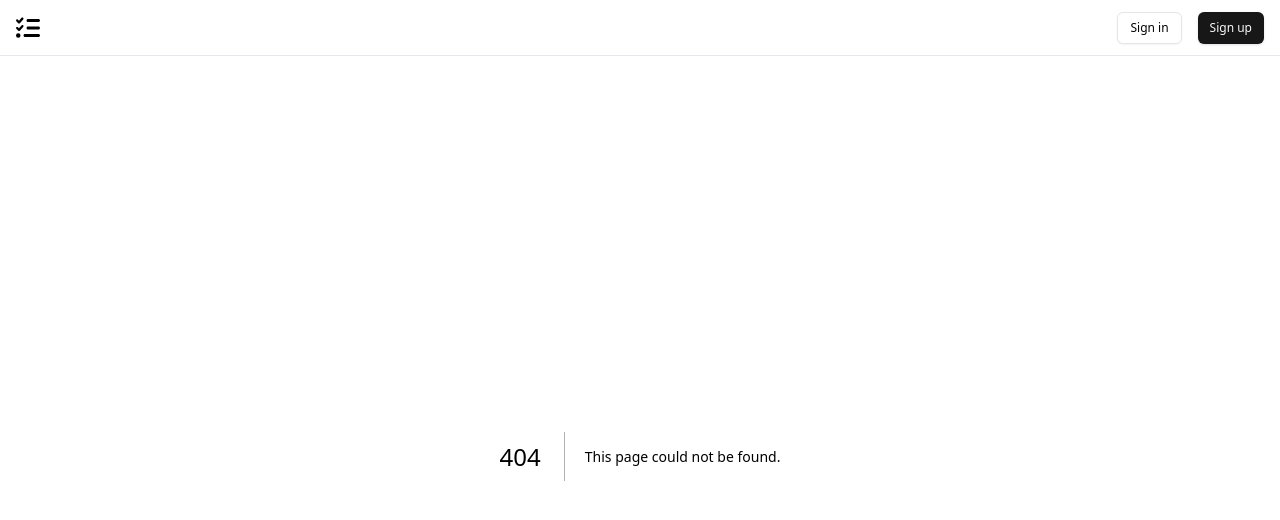
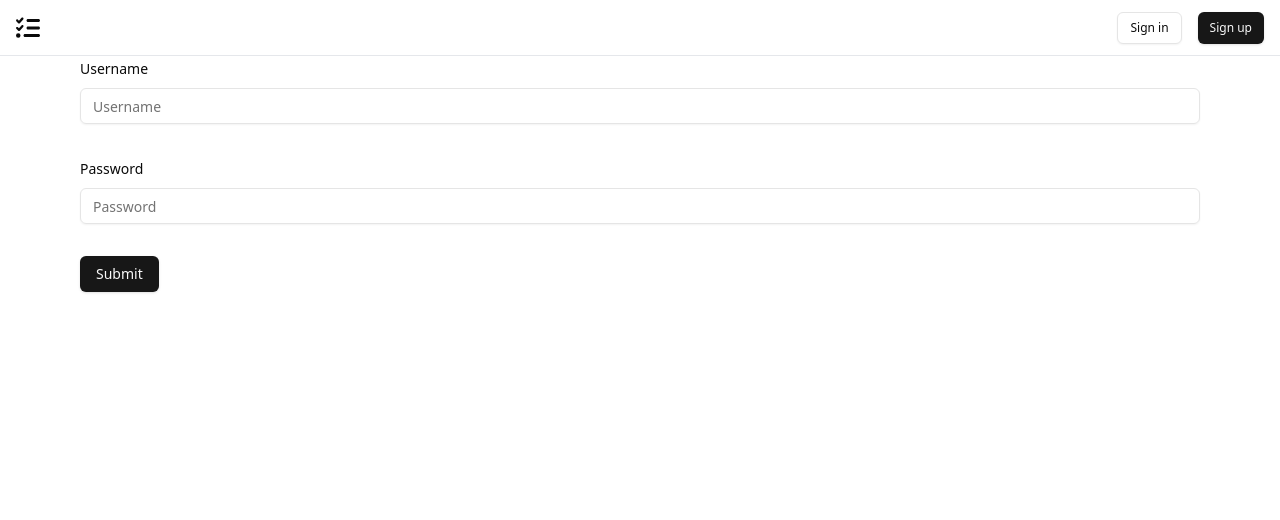
Before and after one commit to hesic73/my-todo-app, a Next.js app in the folder frontend/: page /login in a window 1280 px wide. Before the commit this address had no page. Shown: the top 520 px of the page. Built offline with nearby package versions, Linux system fonts and the light colour scheme.

Commit message:
some progress on login form

```diff
--- /dev/null
+++ b/frontend/app/login/page.jsx
@@ -0,0 +1,9 @@
+import LoginForm from "@/components/LoginForm";
+
+export default function Login() {
+    return (
+        <>
+            <LoginForm />
+        </>
+    );
+}
--- /dev/null
+++ b/frontend/components/LoginForm.jsx
@@ -0,0 +1,72 @@
+'use client';
+
+import { useForm } from 'react-hook-form';
+import { Button } from '@/components/ui/button';
+import { Form, FormControl, FormDescription, FormField, FormItem, FormLabel, FormMessage } from '@/components/ui/form';
+import { Input } from '@/components/ui/input';
+
+import { z } from "zod";
+import { zodResolver } from "@hookform/resolvers/zod"
+
+const formSchema = z.object({
+    username: z.string().min(2, {
+        message: "Username must be at least 2 characters.",
+    }).max(50, {
+        message: "Username must be at most 50 characters.",
+    }),
+    password: z.string().min(6, {
+        message: "Password must be at least 6 characters.",
+    }),
+})
+
+export default function LoginForm() {
+    const form = useForm({
+        resolver: zodResolver(formSchema),
+        defaultValues: {
+            username: "",
+            password: "",
+        },
+    })
+
+    // Submit handler
+    function onSubmit(values) {
+        console.log(values)
+    }
+
+    return (
+        <Form {...form}>
+            <form onSubmit={form.handleSubmit(onSubmit)} className="space-y-8">
+                <FormField
+                    control={form.control}
+                    name="username"
+                    render={({ field }) => (
+                        <FormItem>
+                            <FormLabel>Username</FormLabel>
+                            <FormControl>
+                                <Input placeholder="Username" {...field} />
+                            </FormControl>
+                            <FormMessage />
+                        </FormItem>
+                    )}
+                />
+
+                {/* Password field */}
+                <FormField
+                    control={form.control}
+                    name="password"
+                    render={({ field }) => (
+                        <FormItem>
+                            <FormLabel>Password</FormLabel>
+                            <FormControl>
+                                <Input type="password" placeholder="Password" {...field} />
+                            </FormControl>
+                            <FormMessage />
+                        </FormItem>
+                    )}
+                />
+
+                <Button type="submit">Submit</Button>
+            </form>
+        </Form>
+    );
+}
--- a/frontend/components/NavbarButtonGroup.jsx
+++ b/frontend/components/NavbarButtonGroup.jsx
@@ -17,7 +17,7 @@
                 </>
             ) : (
                 <>
-                    <Link href="#" className={buttonVariants({ variant: "outline", size: "sm" })}>Sign in</Link>
+                    <Link href="/login" className={buttonVariants({ variant: "outline", size: "sm" })}>Sign in</Link>
                     <Link href="#" className={buttonVariants({ size: "sm" })}>Sign up</Link>
                 </>
 
--- /dev/null
+++ b/frontend/components/ui/form.jsx
@@ -0,0 +1,134 @@
+"use client";
+import * as React from "react"
+import { Slot } from "@radix-ui/react-slot"
+import { Controller, FormProvider, useFormContext } from "react-hook-form";
+
+import { cn } from "@/lib/utils"
+import { Label } from "@/components/ui/label"
+
+const Form = FormProvider
+
+const FormFieldContext = React.createContext({})
+
+const FormField = (
+  {
+    ...props
+  }
+) => {
+  return (
+    (<FormFieldContext.Provider value={{ name: props.name }}>
+      <Controller {...props} />
+    </FormFieldContext.Provider>)
+  );
+}
+
+const useFormField = () => {
+  const fieldContext = React.useContext(FormFieldContext)
+  const itemContext = React.useContext(FormItemContext)
+  const { getFieldState, formState } = useFormContext()
+
+  const fieldState = getFieldState(fieldContext.name, formState)
+
+  if (!fieldContext) {
+    throw new Error("useFormField should be used within <FormField>")
+  }
+
+  const { id } = itemContext
+
+  return {
+    id,
+    name: fieldContext.name,
+    formItemId: `${id}-form-item`,
+    formDescriptionId: `${id}-form-item-description`,
+    formMessageId: `${id}-form-item-message`,
+    ...fieldState,
+  }
+}
+
+const FormItemContext = React.createContext({})
+
+const FormItem = React.forwardRef(({ className, ...props }, ref) => {
+  const id = React.useId()
+
+  return (
+    (<FormItemContext.Provider value={{ id }}>
+      <div ref={ref} className={cn("space-y-2", className)} {...props} />
+    </FormItemContext.Provider>)
+  );
+})
+FormItem.displayName = "FormItem"
+
+const FormLabel = React.forwardRef(({ className, ...props }, ref) => {
+  const { error, formItemId } = useFormField()
+
+  return (
+    (<Label
+      ref={ref}
+      className={cn(error && "text-destructive", className)}
+      htmlFor={formItemId}
+      {...props} />)
+  );
+})
+FormLabel.displayName = "FormLabel"
+
+const FormControl = React.forwardRef(({ ...props }, ref) => {
+  const { error, formItemId, formDescriptionId, formMessageId } = useFormField()
+
+  return (
+    (<Slot
+      ref={ref}
+      id={formItemId}
+      aria-describedby={
+        !error
+          ? `${formDescriptionId}`
+          : `${formDescriptionId} ${formMessageId}`
+      }
+      aria-invalid={!!error}
+      {...props} />)
+  );
+})
+FormControl.displayName = "FormControl"
+
+const FormDescription = React.forwardRef(({ className, ...props }, ref) => {
+  const { formDescriptionId } = useFormField()
+
+  return (
+    (<p
+      ref={ref}
+      id={formDescriptionId}
+      className={cn("text-[0.8rem] text-muted-foreground", className)}
+      {...props} />)
+  );
+})
+FormDescription.displayName = "FormDescription"
+
+const FormMessage = React.forwardRef(({ className, children, ...props }, ref) => {
+  const { error, formMessageId } = useFormField()
+  const body = error ? String(error?.message) : children
+
+  if (!body) {
+    return null
+  }
+
+  return (
+    (<p
+      ref={ref}
+      id={formMessageId}
+      className={cn("text-[0.8rem] font-medium text-destructive", className)}
+      {...props}>
+      {body}
+    </p>)
+  );
+})
+FormMessage.displayName = "FormMessage"
+
+export {
+  useFormField,
+  Form,
+  FormItem,
+  FormLabel,
+  FormControl,
+  FormDescription,
+  FormMessage,
+  FormField,
+}
--- /dev/null
+++ b/frontend/components/ui/input.jsx
@@ -0,0 +1,19 @@
+import * as React from "react"
+
+import { cn } from "@/lib/utils"
+
+const Input = React.forwardRef(({ className, type, ...props }, ref) => {
+  return (
+    (<input
+      type={type}
+      className={cn(
+        "flex h-9 w-full rounded-md border border-input bg-transparent px-3 py-1 text-sm shadow-sm transition-colors file:border-0 file:bg-transparent file:text-sm file:font-medium placeholder:text-muted-foreground focus-visible:outline-none focus-visible:ring-1 focus-visible:ring-ring disabled:cursor-not-allowed disabled:opacity-50",
+        className
+      )}
+      ref={ref}
+      {...props} />)
+  );
+})
+Input.displayName = "Input"
+
+export { Input }
--- a/frontend/package.json
+++ b/frontend/package.json
@@ -12,6 +12,7 @@
     "@fortawesome/fontawesome-svg-core": "^6.6.0",
     "@fortawesome/free-solid-svg-icons": "^6.6.0",
     "@fortawesome/react-fontawesome": "^0.2.2",
+    "@hookform/resolvers": "^3.9.0",
     "@radix-ui/react-checkbox": "^1.1.1",
     "@radix-ui/react-icons": "^1.3.0",
     "@radix-ui/react-label": "^2.1.0",
@@ -23,8 +24,10 @@
     "next": "14.2.8",
     "react": "^18",
     "react-dom": "^18",
+    "react-hook-form": "^7.53.0",
     "tailwind-merge": "^2.5.2",
-    "tailwindcss-animate": "^1.0.7"
+    "tailwindcss-animate": "^1.0.7",
+    "zod": "^3.23.8"
   },
   "devDependencies": {
     "eslint": "^8",
```
Also changed, not shown: 1 other file (tests, documents, lock files or other folders).
